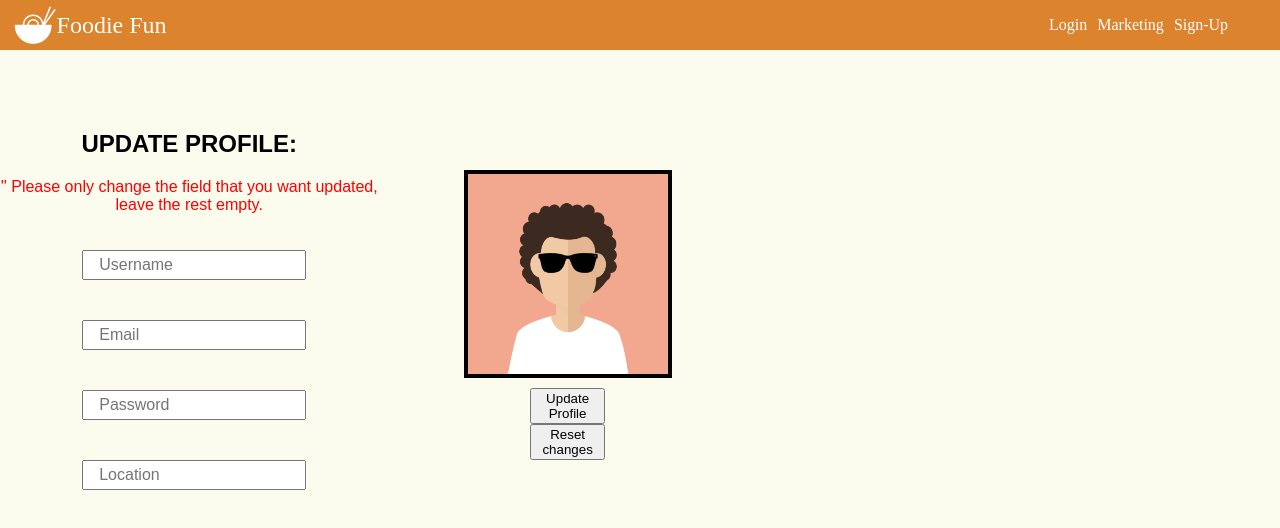
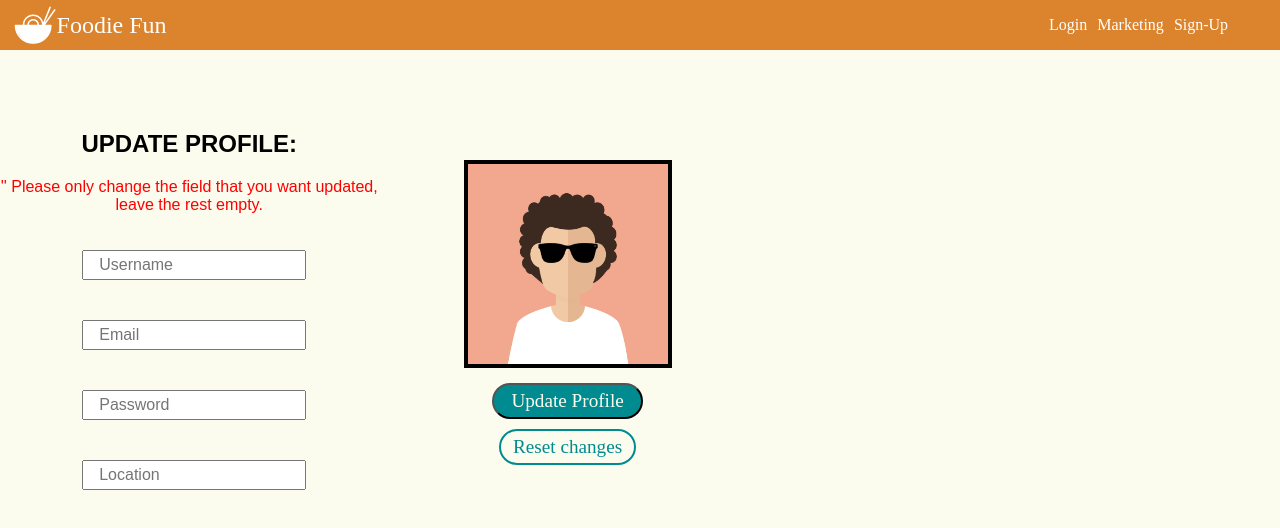
Before and after one commit to Build-Week-Foodie-Funz/front-end, a React (Create React App) app: page /editprofile in a window 1280 px wide. Shown: the top 528 px of the page. Built offline with nearby package versions, Linux system fonts and the light colour scheme.

Commit message:
added a handle submit section and changed some naming structure to work with BE

```diff
--- a/src/components/EditUser.js
+++ b/src/components/EditUser.js
@@ -11,9 +11,17 @@
  *
  */
 import React, { useState } from "react";
-import Formik, { withFormik, Field, Form } from "formik";
+import Formik, {
+	withFormik,
+	Field,
+	Form,
+	yupToFormErrors,
+	ErrorMessage
+} from "formik";
 import styled from "styled-components";
 import profilePicture from "../images/defaultuser.png";
+import * as Yup from "yup";
+import axios from "axios";
 
 const WarningText = styled.p`
 	color: red;
@@ -45,10 +53,14 @@ const StyledField = styled.input`
 const ButtonContainer = styled.div`
 	display: flex;
 	flex-direction: column;
-	width: 10%;
+	width: 20%;
 	margin: 0 auto;
 	align-items: center;
 	justify-content: center;
+	font-size: 0.8rem;
+	.btn-2 {
+		width: 90%;
+	}
 `;
 
 const UserImage = styled.img`
@@ -58,22 +70,26 @@ const UserImage = styled.img`
 	border: 4px solid black;
 `;
 
-const EditUser = props => {
+const ErrorMessageText = styled.p`
+	height: 30px;
+	color: red;
+`;
+
+const EditUser = ({ touched, errors, status }) => {
+	const [userInfo, setUserInfo] = useState();
 	const [userUpdate, setUserUpdate] = useState({
-		name: "",
+		username: "",
 		email: "",
 		password: "",
 		location: ""
 	});
-	// const initialState = {
-	// 	username: "",
-	// 	password: "",
-	// 	email: "",
-	// 	location: ""
-	// };
+	// axios.get("sethnadu-foodie-bw.herokuapp.com/").then(response => {
+	// 	console.log(response);
+	// 	setUserInfo(response);
+	// });
 
 	const updateUserInfo = e => {
-		console.log(userUpdate);
+		// console.log(userUpdate);
 		setUserUpdate({ ...userUpdate, [e.target.name]: e.target.value });
 	};
 
@@ -101,6 +117,7 @@ const EditUser = props => {
 								type="email"
 								name="email"
 								placeholder="Email"
+								onChange={updateUserInfo}
 							/>
 						</UserInput>
 						<UserInput>
@@ -111,6 +128,9 @@ const EditUser = props => {
 								placeholder="Password"
 								onChange={updateUserInfo}
 							/>
+							{touched.password && errors.password && (
+								<ErrorMessageText>{errors.password}</ErrorMessageText>
+							)}
 						</UserInput>
 						<UserInput>
 							<StyledField
@@ -124,13 +144,16 @@ const EditUser = props => {
 					</InputContainer>
 					<ButtonContainer>
 						<UserImage src={profilePicture}></UserImage>
-						<button type="submit">Update Profile</button>
+						<button type="submit" className="btn">
+							Update Profile
+						</button>
 						<button
 							onClick={
 								(window.onload = function() {
 									document.getElementById("update-form").reset();
 								})
 							}
+							className="btn-2"
 						>
 							Reset changes
 						</button>
@@ -149,6 +172,22 @@ const FormikEditUser = withFormik({
 			location: location || "",
 			password: password || ""
 		};
+	},
+	validationSchema: Yup.object().shape({
+		password: Yup.string(5).required(
+			"Password must be at least 5 characters long"
+		)
+	}),
+	handleSubmit(values, { setStatus }) {
+		axios
+			.post("", values)
+			.then(response => {
+				console.log(response);
+				setStatus(response.data);
+			})
+			.catch(err => {
+				console.log(err.response);
+			});
 	}
 })(EditUser);
 
```
